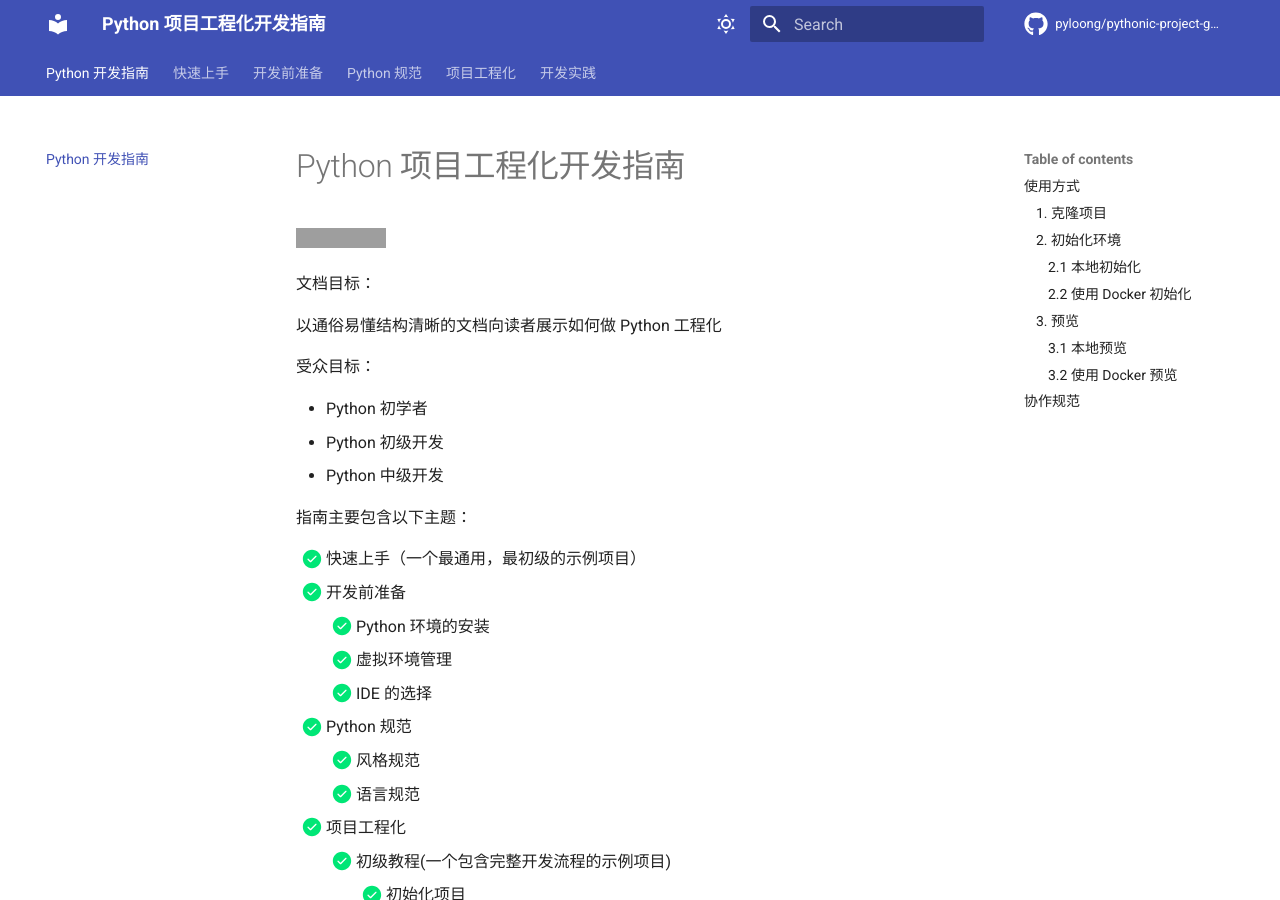
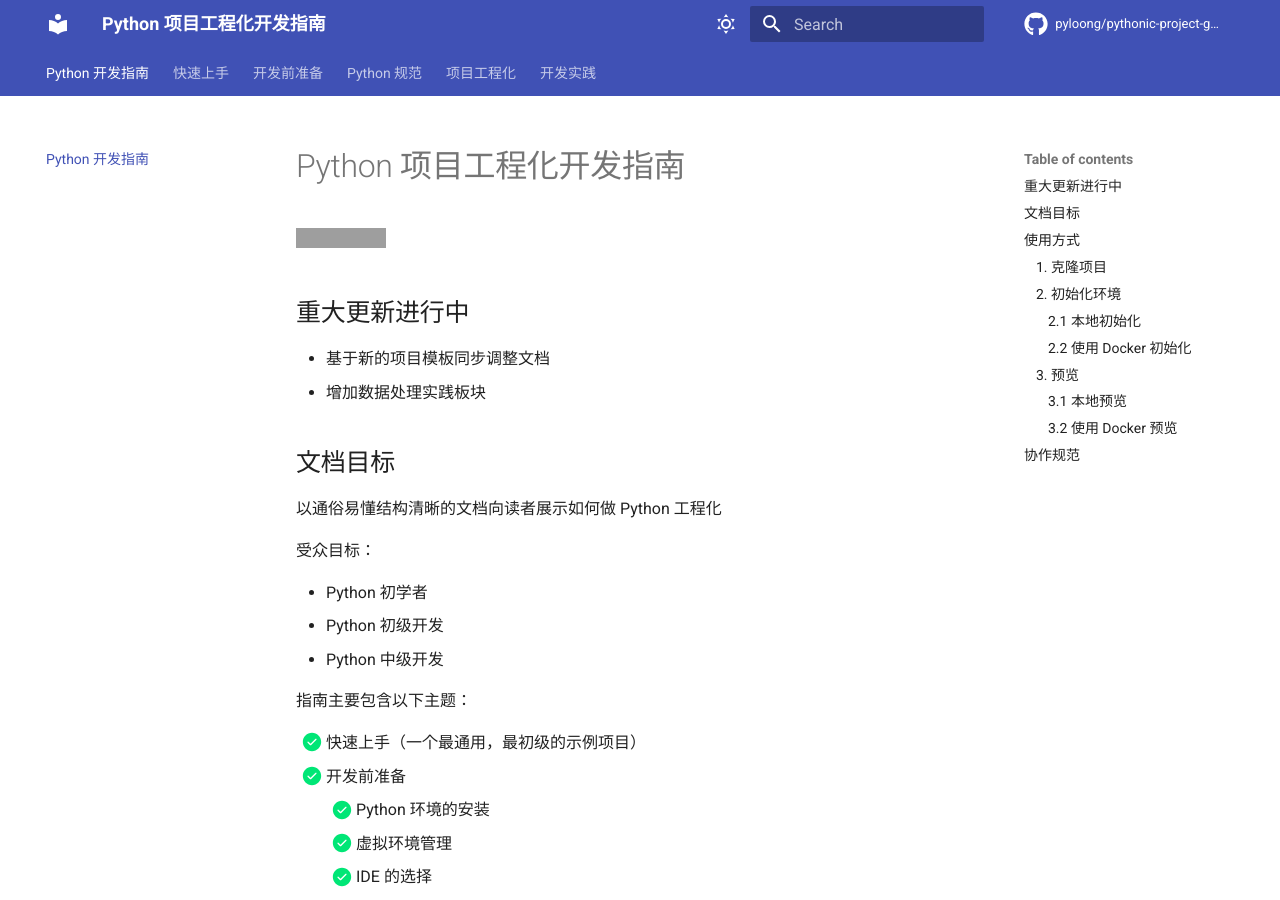
Before and after one commit to pyloong/pythonic-project-guidelines, an MkDocs documentation site: the page built from docs/index.md, in a window 1280 px wide and 900 px high. Built offline with MkDocs 1.6.1 and Material for MkDocs 9.7.7, drawn with Linux system fonts in a browser that asks for light colours; comment, search, counter and statistics services are not loaded; grey boxes are pictures that could not be loaded.

Commit message:
Update index.md

```diff
--- a/docs/index.md
+++ b/docs/index.md
@@ -2,7 +2,12 @@
 
 ![GitHub Workflow Status (branch)](https://img.shields.io/github/workflow/status/pyloong/pythonic-project-guidelines/gh-deploy/main?label=gh-page&logo=github&style=flat-square)
 
-文档目标：
+## 重大更新进行中
+
+- 基于新的项目模板同步调整文档
+- 增加数据处理实践板块
+
+## 文档目标
 
 以通俗易懂结构清晰的文档向读者展示如何做 Python 工程化
 
```
